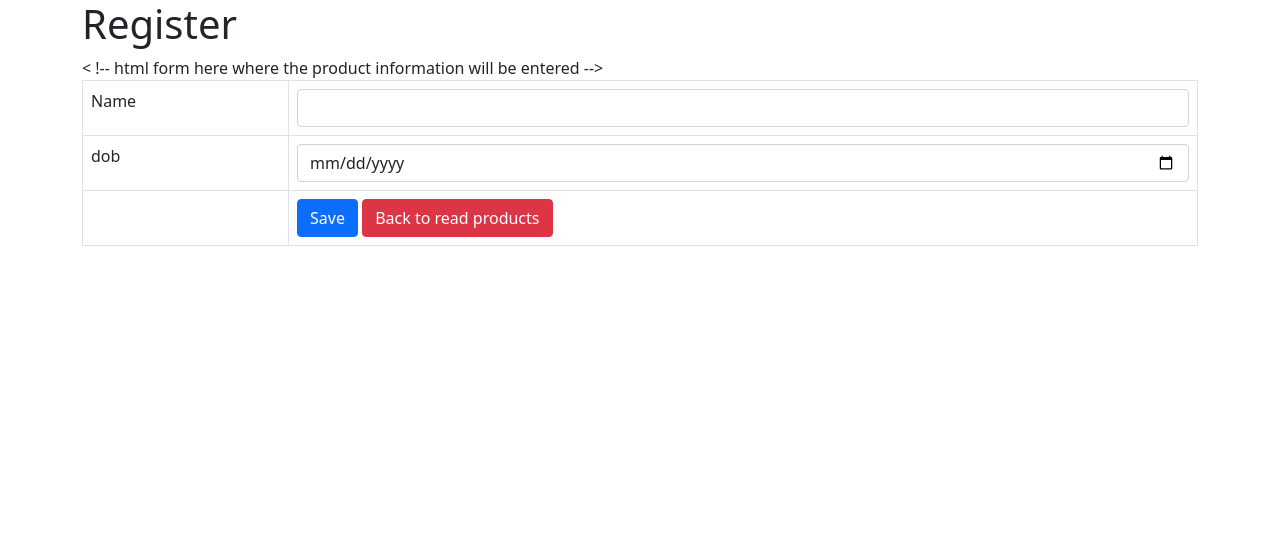
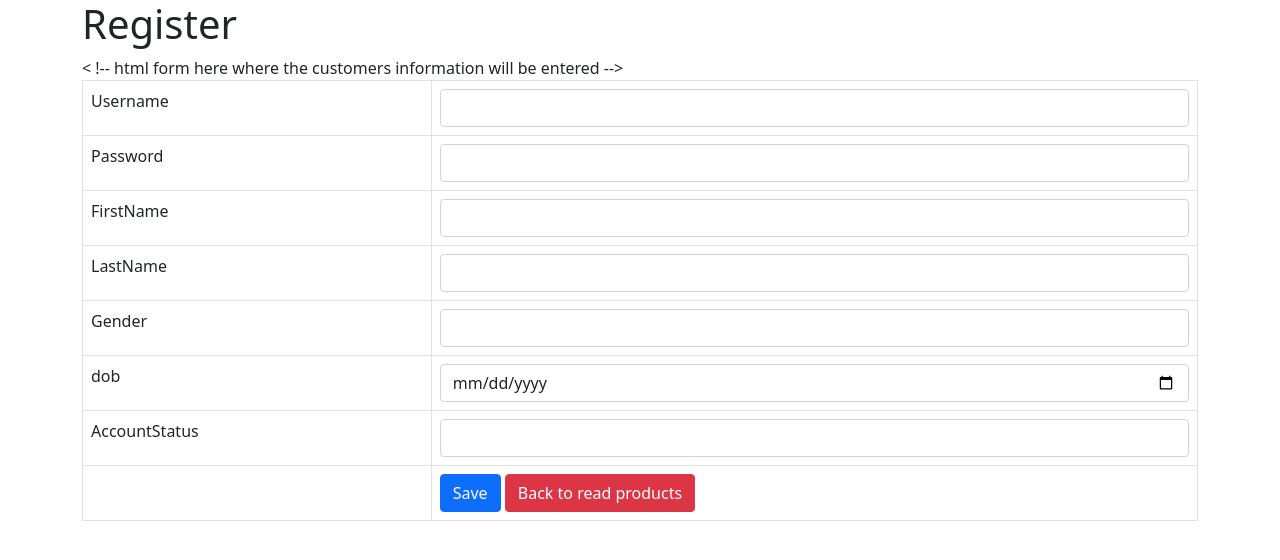
Before and after one commit to ZackYap107/eshop, a PHP site: page /customer.php in a window 1280 px wide. Shown: the top 560 px of the page. Run offline with PHP 8.4, Linux system fonts and the light colour scheme.

Commit message:
customer add password & gender

```diff
--- a/eshop/customer.php
+++ b/eshop/customer.php
@@ -19,15 +19,25 @@
             include 'config/database.php';
             try {
                 // insert query
-                $query = "INSERT INTO customers SET name=:name, dob=:dob";
+                $query = "INSERT INTO customers SET Username=:Username, Password=:Password, FirstName=:FirstName, LastName=:LastName, Gender=:Gender, dob=:dob, AccountStatus=:AccountStatus";
                 // prepare query for execution
                 $stmt = $con->prepare($query);
                 // posted values
-                $name = htmlspecialchars(strip_tags($_POST['name']));
+                $Username = htmlspecialchars(strip_tags($_POST['Username']));
+                $Password = htmlspecialchars(strip_tags($_POST['Password']));
+                $FirstName = htmlspecialchars(strip_tags($_POST['FirstName']));
+                $LastName = htmlspecialchars(strip_tags($_POST['LastName']));
+                $Gender = htmlspecialchars(strip_tags($_POST['Gender']));
                 $dob = htmlspecialchars(strip_tags($_POST['dob']));
+                $AccountStatus = htmlspecialchars(strip_tags($_POST['AccountStatus']));
                 // bind the parameters
-                $stmt->bindParam(':name', $name);
+                $stmt->bindParam(':Username', $Username);
+                $stmt->bindParam(':Password', $Password);
+                $stmt->bindParam(':FirstName', $FirstName);
+                $stmt->bindParam(':LastName', $LastName);
+                $stmt->bindParam(':Gender', $Gender);
                 $stmt->bindParam(':dob', $dob);
+                $stmt->bindParam(':AccountStatus', $AccountStatus);
                 // specify when this record was inserted to the database
                 //$created = date('Y-m-d H:i:s');
                 //$stmt->bindParam(':created', $created);
@@ -45,16 +55,36 @@
         }
         ?>
 
-        < !-- html form here where the product information will be entered -->
+        < !-- html form here where the customers information will be entered -->
             <form action="<?php echo htmlspecialchars($_SERVER["PHP_SELF"]); ?>" method="post">
                 <table class='table table-hover table-responsive table-bordered'>
                     <tr>
-                        <td>Name</td>
-                        <td><input type='text' name='name' class='form-control' /></td>
+                        <td>Username</td>
+                        <td><input type='text' name='Username' class='form-control' /></td>
+                    </tr>
+                    <tr>
+                        <td>Password</td>
+                        <td><input type='password' name='Password' class='form-control' /></td>
+                    </tr>
+                    <tr>
+                        <td>FirstName</td>
+                        <td><input type='text' name='FirstName' class='form-control' /></td>
+                    </tr>
+                    <tr>
+                        <td>LastName</td>
+                        <td><input type='text' name='LastName' class='form-control' /></td>
+                    </tr>
+                    <tr>
+                        <td>Gender</td>
+                        <td><input type='text' name='Gender' class='form-control' /></td>
                     </tr>
                     <tr>
                         <td>dob</td>
                         <td><input type='date' name='dob' class='form-control' /></td>
+                    </tr>
+                    <tr>
+                        <td>AccountStatus</td>
+                        <td><input type='text' name='AccountStatus' class='form-control' /></td>
                     </tr>
                     <tr>
                         <td></td>
```
